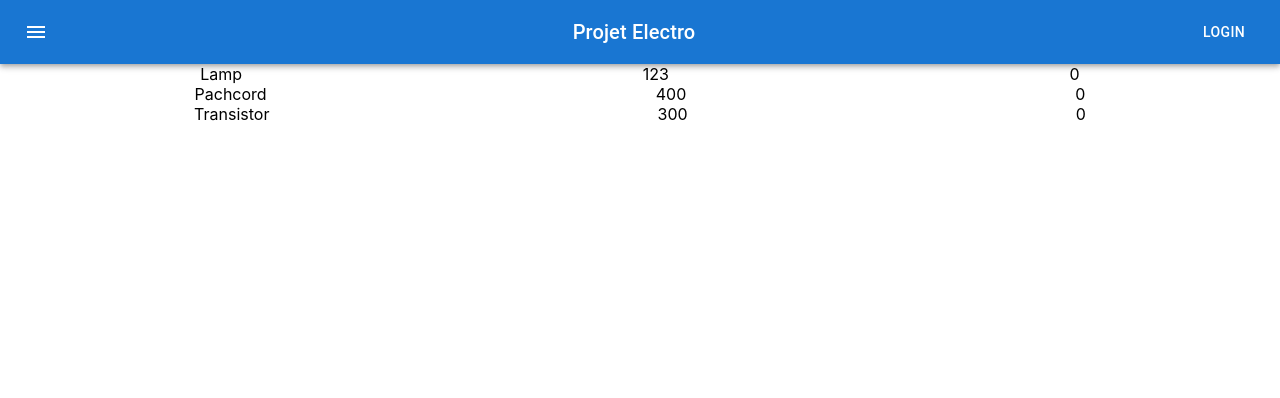
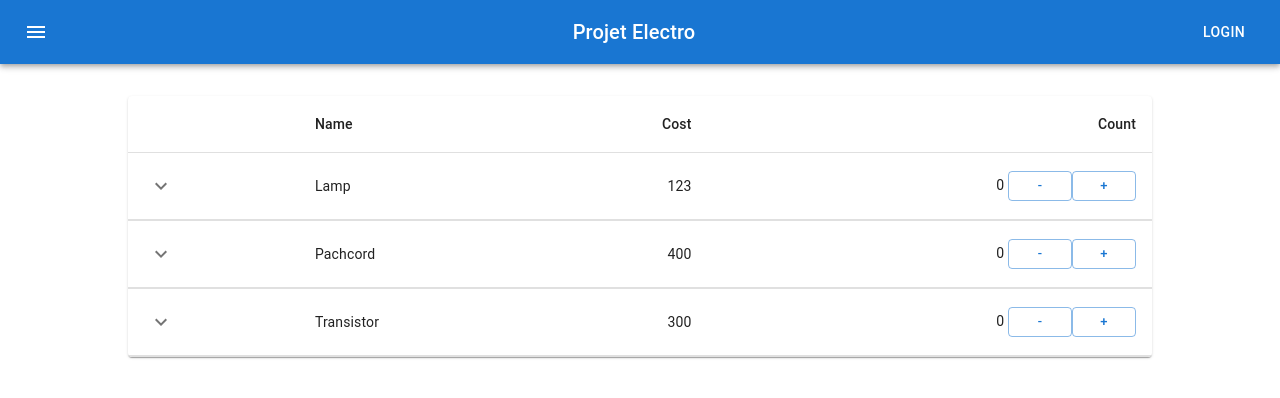
Before and after one commit to VadzimAJ/project-Electro, a React (Create React App) app in the folder electro-project/: page / in a window 1280 px wide. Shown: the top 398 px of the page. Built offline with nearby package versions, Linux system fonts and the light colour scheme.

Commit message:
feat: add MUI table and buttons '+\-'

```diff
--- a/electro-project/package.json
+++ b/electro-project/package.json
@@ -15,10 +15,13 @@
     "@types/node": "^16.7.13",
     "@types/react": "^18.3.3",
     "@types/react-dom": "^18.3.0",
+    "@types/uuid": "^10.0.0",
     "react": "^18.3.1",
     "react-dom": "^18.3.1",
     "react-scripts": "5.0.1",
     "typescript": "^4.4.2",
+    "uuid": "^10.0.0",
+    "v1": "^1.0.0",
     "web-vitals": "^2.1.0"
   },
   "scripts": {
--- a/electro-project/src/App.tsx
+++ b/electro-project/src/App.tsx
@@ -1,8 +1,9 @@
-import React, { useState } from 'react';
+import React, { useState} from 'react';
 import logo from './logo.svg';
 import './App.css';
 import { HeaderBar } from './HeaderBar';
 import { StoreBar } from './StoreBar';
+import { v1 } from 'uuid';
 
 export type ElectroProductsType = {
   name: string
@@ -14,10 +15,14 @@ export type ElectroProductsType = {
 function App() {
 
   const [electroProducts, setElectroProducts] = useState( [
-    {name: 'Lamp', cost: 123, count: 0},
-    {name: 'Pachcord', cost: 400, count: 0},
-    {name: 'Transistor', cost: 300, count: 0},
+    {id: v1(), name: 'Lamp', cost: 123, count: 0},
+    {id: v1(), name: 'Pachcord', cost: 400, count: 0},
+    {id: v1(), name: 'Transistor', cost: 300, count: 0},
   ])
+
+
+  const upCounter = (count: number) => {
+  }
   return (
     <div className="App">
       <HeaderBar/>
--- a/electro-project/src/StoreBar.tsx
+++ b/electro-project/src/StoreBar.tsx
@@ -1,21 +1,111 @@
-import React from 'react'
-import { ElectroProductsType } from './App'
+import React from 'react';
+import { ElectroProductsType } from './App';
+import Box from '@mui/material/Box';
+import Collapse from '@mui/material/Collapse';
+import IconButton from '@mui/material/IconButton';
+import Table from '@mui/material/Table';
+import TableBody from '@mui/material/TableBody';
+import TableCell from '@mui/material/TableCell';
+import TableContainer from '@mui/material/TableContainer';
+import TableHead from '@mui/material/TableHead';
+import TableRow from '@mui/material/TableRow';
+import Typography from '@mui/material/Typography';
+import Paper from '@mui/material/Paper';
+import KeyboardArrowDownIcon from '@mui/icons-material/KeyboardArrowDown';
+import KeyboardArrowUpIcon from '@mui/icons-material/KeyboardArrowUp';
 
 
-type StoreBar = {
-  electroProducts: ElectroProductsType[]
-}
-export const StoreBar = (props:StoreBar) => {
-  return (<div >
-    {props.electroProducts.map((product, index) => (
-      <div  className='produsct-div' key={index}>
-        <span>{product.name}</span>
-        <span>{product.cost}</span>
-        <span>{product.count}</span>
-      </div>
-    ))}
-  </div>
-  )
+import Button from '@mui/material/Button';
 
+type StoreBarProps = {
+  electroProducts: ElectroProductsType[];
+};
 
-}
+export const StoreBar: React.FC<StoreBarProps> = ({ electroProducts }) => {
+  return (
+    <TableContainer component={Paper} sx={{ maxWidth: '80%', margin: 'auto', mt: 4 }}>
+      <Table aria-label="collapsible table">
+        <TableHead>
+          <TableRow>
+            <TableCell />
+            <TableCell>Name</TableCell>
+            <TableCell align="right">Cost</TableCell>
+            <TableCell align="right">Count</TableCell>
+          </TableRow>
+        </TableHead>
+        <TableBody>
+          {electroProducts.map((product, index) => (
+            <Row key={index} product={product} />
+          ))}
+        </TableBody>
+      </Table>
+    </TableContainer>
+  );
+};
+
+type RowProps = {
+  product: ElectroProductsType;
+};
+
+const Row: React.FC<RowProps> = ({ product }) => {
+  const [open, setOpen] = React.useState(false);
+
+  return (
+    <React.Fragment>
+      <TableRow sx={{ '& > *': { borderBottom: 'unset' } }}>
+        <TableCell>
+          <IconButton
+            aria-label="expand row"
+            size="small"
+            onClick={() => setOpen(!open)}
+          >
+            {open ? <KeyboardArrowUpIcon /> : <KeyboardArrowDownIcon />}
+          </IconButton>
+        </TableCell>
+        <TableCell component="th" scope="row">{product.name}</TableCell>
+        <TableCell className ='tabe-cost' align="right">{product.cost}</TableCell>
+        <TableCell className ='tabe-count' align="right">
+            {product.count}
+            {' '}
+              <Button onClick={()=>{alert("Hello!")}} variant="outlined" size="small">
+                -
+              </Button>
+              <Button variant="outlined" size="small">
+                +
+              </Button>
+        </TableCell>
+
+      </TableRow>
+      <TableRow>
+        <TableCell style={{ paddingBottom: 0, paddingTop: 0 }} colSpan={6}>
+          <Collapse in={open} timeout="auto" unmountOnExit>
+            <Box sx={{ margin: 1 }}>
+              <Typography variant="h6" gutterBottom component="div">
+                Details
+              </Typography>
+              <Table size="small" aria-label="purchases">
+                <TableHead>
+                  <TableRow>
+                    <TableCell>Detail 1</TableCell>
+                    <TableCell>Detail 2</TableCell>
+                    <TableCell align="right">Detail 3</TableCell>
+                  </TableRow>
+                </TableHead>
+                <TableBody>
+                  {/* Здесь можно добавить дополнительные детали о продукте */}
+                  <TableRow>
+                    <TableCell component="th" scope="row">
+                      Example Detail 1
+                    </TableCell>
+                    <TableCell>Example Detail 2</TableCell>
+                    <TableCell align="right">Example Detail 3</TableCell>
+                  </TableRow>
+                </TableBody>
+              </Table>
+            </Box>
+          </Collapse>
+        </TableCell>
+      </TableRow>
+    </React.Fragment>
+  );
+};
```
Also changed, not shown: 2 other files (tests, documents, lock files or other folders).
